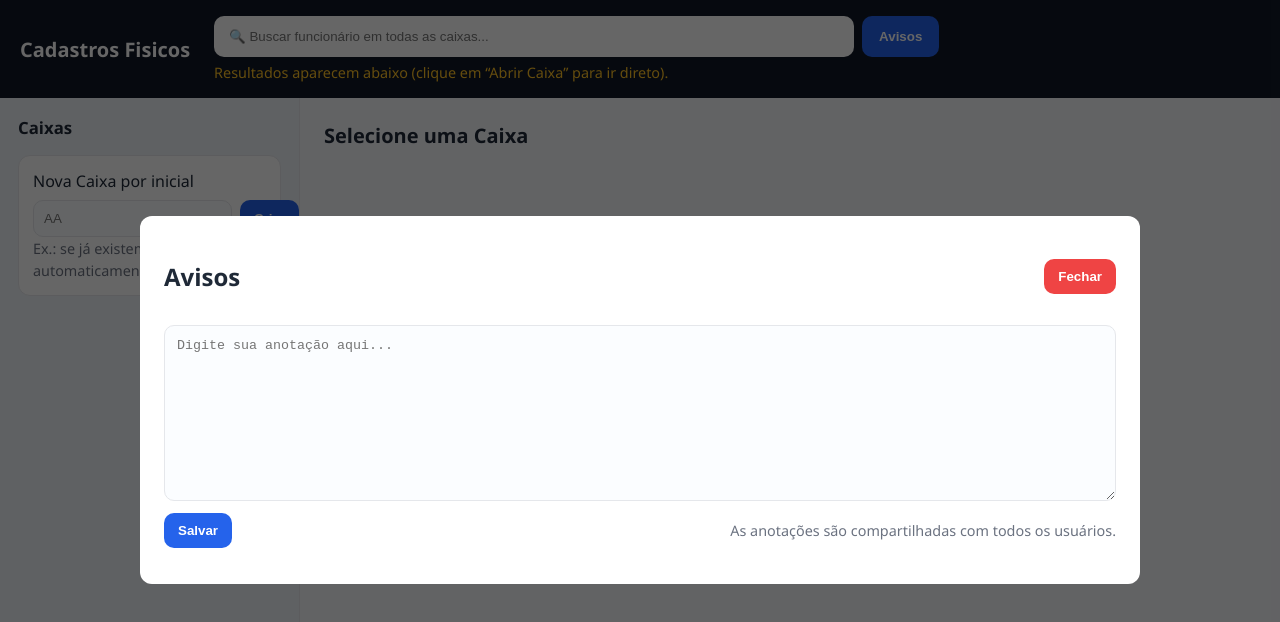
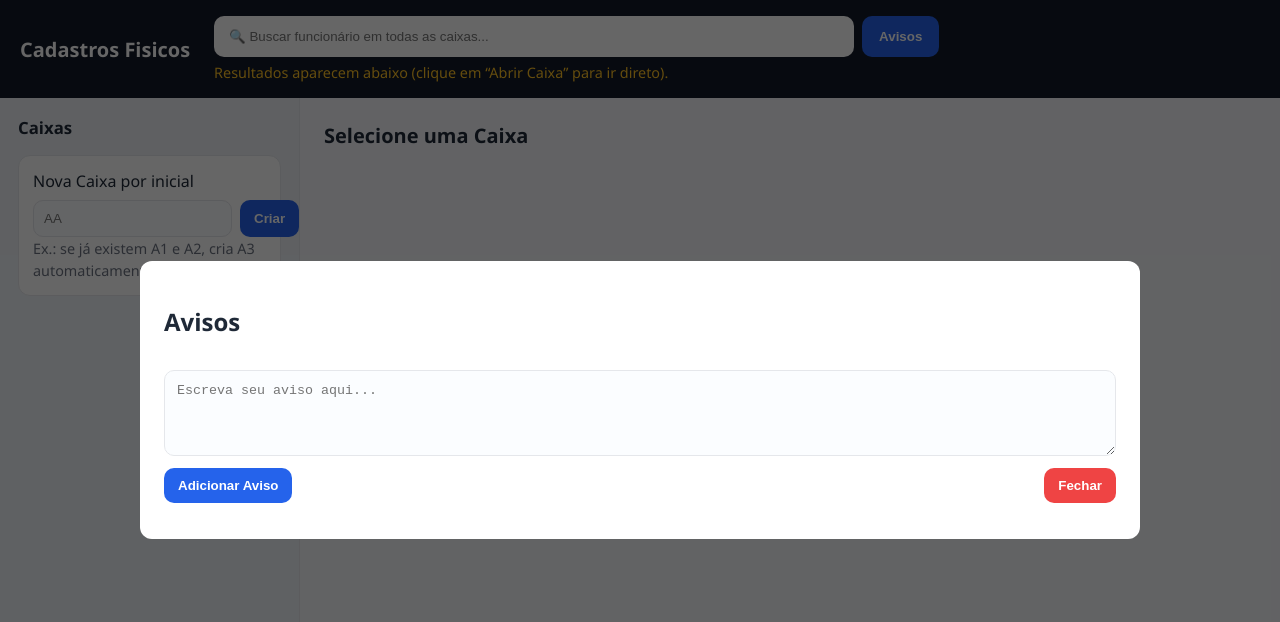
Before and after one commit to assistenciapb/Cadastros, a plain HTML site: page index.html in a window 1280 px wide. Both pictures are taken after a click on the button "Avisos". Drawn offline with Linux system fonts and the light colour scheme; no server answers.

Commit message:
Update index.html

```diff
--- a/index.html
+++ b/index.html
@@ -62,22 +62,20 @@
     </section>
   </main>
 
-  <!-- Modal Avisos -->
+  <!-- Modal de Avisos -->
   <div id="modalAvisos" class="modal" style="display:none;">
     <div class="modal-content">
-      <div class="modal-header">
-        <h2>Avisos</h2>
-        <button id="btnFecharModal" class="btn danger">Fechar</button>
-      </div>
-      <textarea id="txtAviso" rows="10" placeholder="Digite sua anotação aqui..."></textarea>
+      <h2>Avisos</h2>
+      <textarea id="novoAviso" rows="4" placeholder="Escreva seu aviso aqui..."></textarea>
       <div class="row between">
-        <button id="btnSalvarAviso" class="btn primary">Salvar</button>
-        <span class="muted">As anotações são compartilhadas com todos os usuários.</span>
+        <button id="btnAdicionarAviso" class="btn primary">Adicionar Aviso</button>
+        <button id="btnFecharAvisos" class="btn danger">Fechar</button>
       </div>
       <ul id="listaAvisos" class="names"></ul>
     </div>
   </div>
 
+  <!-- Script modular -->
   <script type="module" src="script.js"></script>
 </body>
 </html>
```
